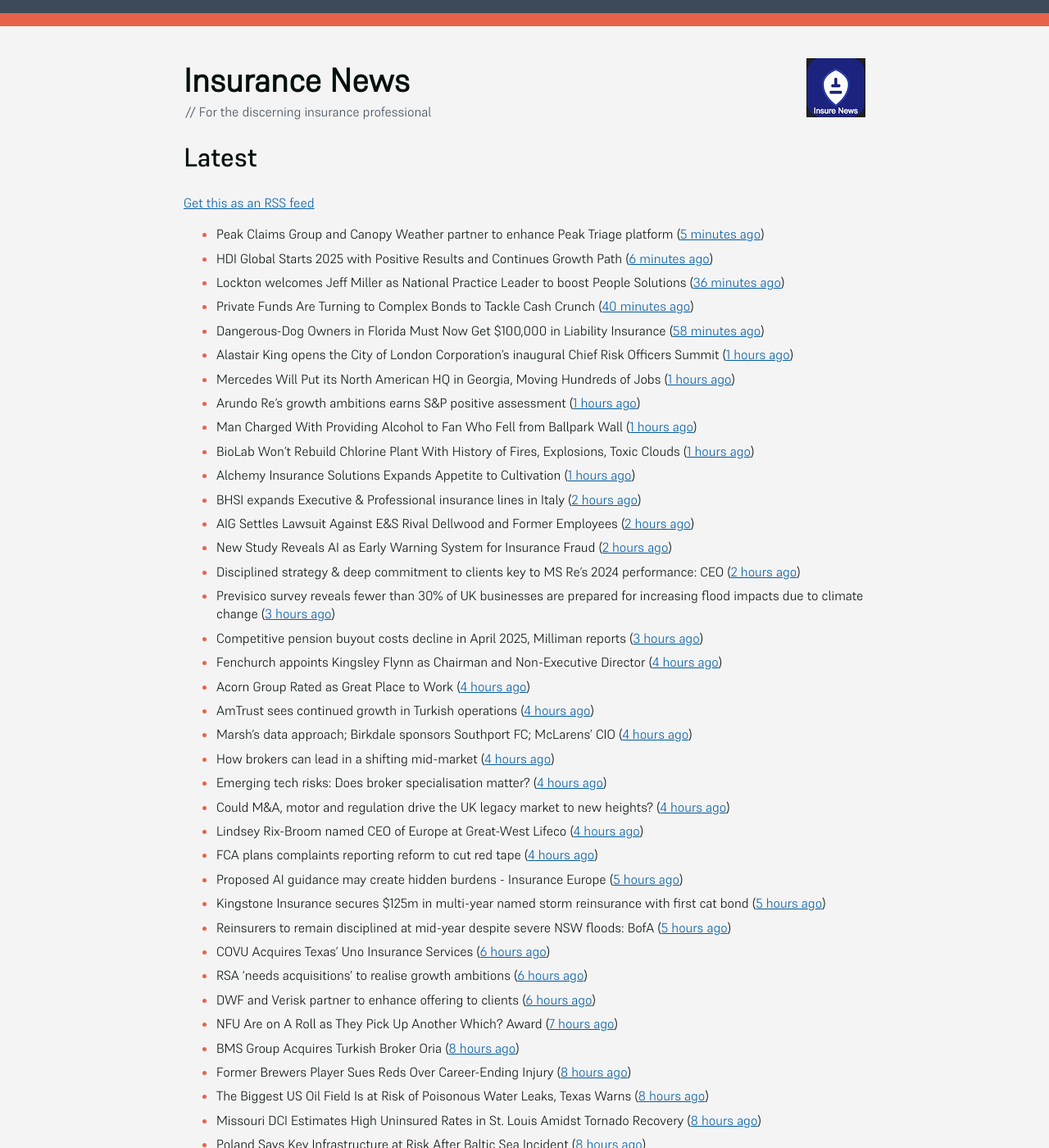
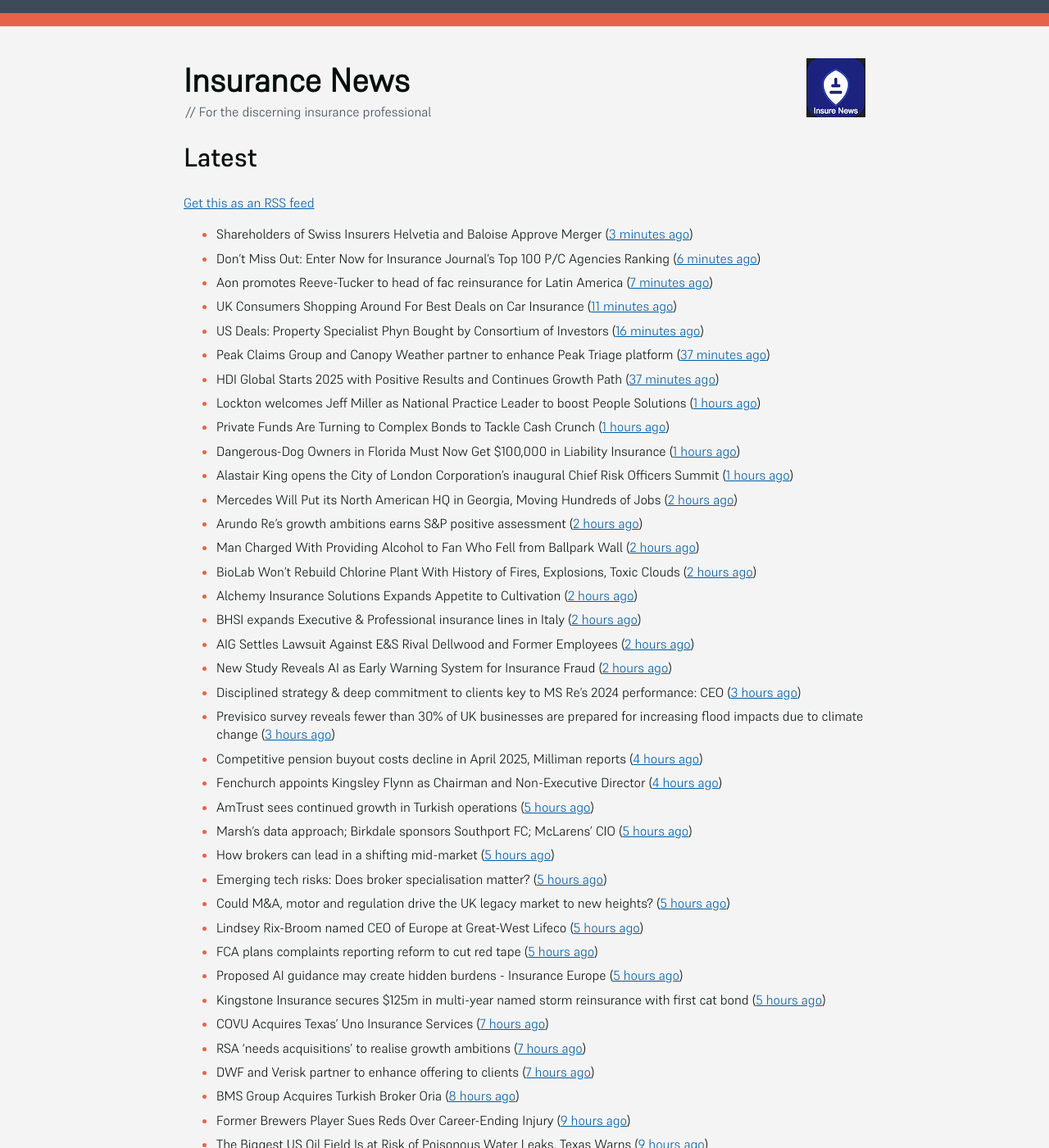
Before and after one commit to mat-0/feeds.thechels.uk, a Jekyll site: the page built from index.md, in a window 1280 px wide and 1400 px high. Shown: the whole window at 82% size. Built offline with Jekyll 4.4.1, drawn with Linux system fonts in a browser that asks for light colours; some of the changed text lies outside the part shown.

Commit message:
New Feed

```diff
--- a/index.md
+++ b/index.md
@@ -8,44 +8,46 @@ description: Latest Updates
 [Get this as an RSS feed](/feed.rss)
 
 <!-- news_marker starts -->
-- Peak Claims Group and Canopy Weather partner to enhance Peak Triage platform ([5 minutes ago](https://www.reinsurancene.ws/peak-claims-group-and-canopy-weather-partner-to-enhance-peak-triage-platform/))
-- HDI Global Starts 2025 with Positive Results and Continues Growth Path ([6 minutes ago](https://insurance-edge.net/2025/05/23/hdi-global-starts-2025-with-positive-results-and-continues-growth-path/))
-- Lockton welcomes Jeff Miller as National Practice Leader to boost People Solutions ([36 minutes ago](https://www.reinsurancene.ws/lockton-welcomes-jeff-miller-as-national-practice-leader-to-boost-people-solutions/))
-- Private Funds Are Turning to Complex Bonds to Tackle Cash Crunch ([40 minutes ago](https://www.insurancejournal.com/news/national/2025/05/23/824972.htm))
-- Dangerous-Dog Owners in Florida Must Now Get $100,000 in Liability Insurance ([58 minutes ago](https://www.insurancejournal.com/news/southeast/2025/05/23/824968.htm))
+- Shareholders of Swiss Insurers Helvetia and Baloise Approve Merger ([3 minutes ago](https://www.insurancejournal.com/news/international/2025/05/23/824986.htm))
+- Don’t Miss Out: Enter Now for Insurance Journal’s Top 100 P/C Agencies Ranking ([6 minutes ago](https://www.insurancejournal.com/news/national/2025/05/23/824981.htm))
+- Aon promotes Reeve-Tucker to head of fac reinsurance for Latin America ([7 minutes ago](https://www.reinsurancene.ws/aon-promotes-reeve-tucker-to-head-of-fac-reinsurance-for-latin-america/))
+- UK Consumers Shopping Around For Best Deals on Car Insurance ([11 minutes ago](https://insurance-edge.net/2025/05/23/uk-consumers-shopping-around-for-best-deals-on-car-insurance/))
+- US Deals: Property Specialist Phyn Bought by Consortium of Investors ([16 minutes ago](https://insurance-edge.net/2025/05/23/us-deals-property-specialist-phyn-bought-by-consortium-of-investors/))
+- Peak Claims Group and Canopy Weather partner to enhance Peak Triage platform ([37 minutes ago](https://www.reinsurancene.ws/peak-claims-group-and-canopy-weather-partner-to-enhance-peak-triage-platform/))
+- HDI Global Starts 2025 with Positive Results and Continues Growth Path ([37 minutes ago](https://insurance-edge.net/2025/05/23/hdi-global-starts-2025-with-positive-results-and-continues-growth-path/))
+- Lockton welcomes Jeff Miller as National Practice Leader to boost People Solutions ([1 hours ago](https://www.reinsurancene.ws/lockton-welcomes-jeff-miller-as-national-practice-leader-to-boost-people-solutions/))
+- Private Funds Are Turning to Complex Bonds to Tackle Cash Crunch ([1 hours ago](https://www.insurancejournal.com/news/national/2025/05/23/824972.htm))
+- Dangerous-Dog Owners in Florida Must Now Get $100,000 in Liability Insurance ([1 hours ago](https://www.insurancejournal.com/news/southeast/2025/05/23/824968.htm))
 - Alastair King opens the City of London Corporation’s inaugural Chief Risk Officers Summit ([1 hours ago](https://insurance-edge.net/2025/05/23/alastair-king-opens-the-city-of-london-corporations-inaugural-chief-risk-officers-summit/))
-- Mercedes Will Put its North American HQ in Georgia, Moving Hundreds of Jobs ([1 hours ago](https://www.insurancejournal.com/news/southeast/2025/05/23/824961.htm))
-- Arundo Re’s growth ambitions earns S&P positive assessment ([1 hours ago](https://www.reinsurancene.ws/arundo-res-growth-ambitions-earns-sp-positive-assessment/))
-- Man Charged With Providing Alcohol to Fan Who Fell from Ballpark Wall ([1 hours ago](https://www.insurancejournal.com/news/east/2025/05/23/824958.htm))
-- BioLab Won’t Rebuild Chlorine Plant With History of Fires, Explosions, Toxic Clouds ([1 hours ago](https://www.insurancejournal.com/news/southeast/2025/05/23/824955.htm))
-- Alchemy Insurance Solutions Expands Appetite to Cultivation ([1 hours ago](https://www.insurancejournal.com/services/newswire/2025/05/23/822727.htm))
+- Mercedes Will Put its North American HQ in Georgia, Moving Hundreds of Jobs ([2 hours ago](https://www.insurancejournal.com/news/southeast/2025/05/23/824961.htm))
+- Arundo Re’s growth ambitions earns S&P positive assessment ([2 hours ago](https://www.reinsurancene.ws/arundo-res-growth-ambitions-earns-sp-positive-assessment/))
+- Man Charged With Providing Alcohol to Fan Who Fell from Ballpark Wall ([2 hours ago](https://www.insurancejournal.com/news/east/2025/05/23/824958.htm))
+- BioLab Won’t Rebuild Chlorine Plant With History of Fires, Explosions, Toxic Clouds ([2 hours ago](https://www.insurancejournal.com/news/southeast/2025/05/23/824955.htm))
+- Alchemy Insurance Solutions Expands Appetite to Cultivation ([2 hours ago](https://www.insurancejournal.com/services/newswire/2025/05/23/822727.htm))
 - BHSI expands Executive & Professional insurance lines in Italy ([2 hours ago](https://www.reinsurancene.ws/bhsi-expands-executive-professional-insurance-lines-in-italy/))
 - AIG Settles Lawsuit Against E&S Rival Dellwood and Former Employees ([2 hours ago](https://www.insurancejournal.com/news/national/2025/05/23/824949.htm))
 - New Study Reveals AI as Early Warning System for Insurance Fraud ([2 hours ago](https://insurance-edge.net/2025/05/23/new-study-reveals-ai-as-early-warning-system-for-insurance-fraud/))
-- Disciplined strategy & deep commitment to clients key to MS Re’s 2024 performance: CEO ([2 hours ago](https://www.reinsurancene.ws/disciplined-strategy-deep-commitment-to-clients-key-to-ms-res-2024-performance-ceo/))
+- Disciplined strategy & deep commitment to clients key to MS Re’s 2024 performance: CEO ([3 hours ago](https://www.reinsurancene.ws/disciplined-strategy-deep-commitment-to-clients-key-to-ms-res-2024-performance-ceo/))
 - Previsico survey reveals fewer than 30% of UK businesses are prepared for increasing flood impacts due to climate change ([3 hours ago](https://insurance-edge.net/2025/05/23/previsico-survey-reveals-fewer-than-30-of-uk-businesses-are-prepared-for-increasing-flood-impacts-due-to-climate-change/))
-- Competitive pension buyout costs decline in April 2025, Milliman reports ([3 hours ago](https://www.reinsurancene.ws/competitive-pension-buyout-costs-decline-in-april-2025-milliman-reports/))
+- Competitive pension buyout costs decline in April 2025, Milliman reports ([4 hours ago](https://www.reinsurancene.ws/competitive-pension-buyout-costs-decline-in-april-2025-milliman-reports/))
 - Fenchurch appoints Kingsley Flynn as Chairman and Non-Executive Director ([4 hours ago](https://www.reinsurancene.ws/fenchurch-appoints-kingsley-flynn-as-chairman-and-non-executive-director/))
-- Acorn Group Rated as Great Place to Work ([4 hours ago](https://insurance-edge.net/2025/05/23/acorn-group-rated-as-great-place-to-work/))
-- AmTrust sees continued growth in Turkish operations ([4 hours ago](https://www.reinsurancene.ws/amtrust-sees-continued-growth-in-turkish-operations/))
-- Marsh’s data approach; Birkdale sponsors Southport FC; McLarens’ CIO ([4 hours ago](https://www.postonline.co.uk/news/7957810/marsh%E2%80%99s-data-approach-birkdale-sponsors-southport-fc-mclarens%E2%80%99-cio))
-- How brokers can lead in a shifting mid-market ([4 hours ago](https://www.insurancebusinessmag.com/uk/news/breaking-news/how-brokers-can-lead-in-a-shifting-midmarket-536720.aspx))
-- Emerging tech risks: Does broker specialisation matter? ([4 hours ago](https://www.insurancebusinessmag.com/uk/news/technology/emerging-tech-risks-does-broker-specialisation-matter-536719.aspx))
-- Could M&A, motor and regulation drive the UK legacy market to new heights? ([4 hours ago](https://www.postonline.co.uk/reinsurance/7957816/could-ma-motor-and-regulation-drive-the-uk-legacy-market-to-new-heights))
-- Lindsey Rix-Broom named CEO of Europe at Great-West Lifeco ([4 hours ago](https://www.insurancebusinessmag.com/uk/news/life-insurance/lindsey-rixbroom-named-ceo-of-europe-at-greatwest-lifeco-536718.aspx))
-- FCA plans complaints reporting reform to cut red tape ([4 hours ago](https://www.insurancebusinessmag.com/uk/news/breaking-news/fca-plans-complaints-reporting-reform-to-cut-red-tape-536717.aspx))
+- AmTrust sees continued growth in Turkish operations ([5 hours ago](https://www.reinsurancene.ws/amtrust-sees-continued-growth-in-turkish-operations/))
+- Marsh’s data approach; Birkdale sponsors Southport FC; McLarens’ CIO ([5 hours ago](https://www.postonline.co.uk/news/7957810/marsh%E2%80%99s-data-approach-birkdale-sponsors-southport-fc-mclarens%E2%80%99-cio))
+- How brokers can lead in a shifting mid-market ([5 hours ago](https://www.insurancebusinessmag.com/uk/news/breaking-news/how-brokers-can-lead-in-a-shifting-midmarket-536720.aspx))
+- Emerging tech risks: Does broker specialisation matter? ([5 hours ago](https://www.insurancebusinessmag.com/uk/news/technology/emerging-tech-risks-does-broker-specialisation-matter-536719.aspx))
+- Could M&A, motor and regulation drive the UK legacy market to new heights? ([5 hours ago](https://www.postonline.co.uk/reinsurance/7957816/could-ma-motor-and-regulation-drive-the-uk-legacy-market-to-new-heights))
+- Lindsey Rix-Broom named CEO of Europe at Great-West Lifeco ([5 hours ago](https://www.insurancebusinessmag.com/uk/news/life-insurance/lindsey-rixbroom-named-ceo-of-europe-at-greatwest-lifeco-536718.aspx))
+- FCA plans complaints reporting reform to cut red tape ([5 hours ago](https://www.insurancebusinessmag.com/uk/news/breaking-news/fca-plans-complaints-reporting-reform-to-cut-red-tape-536717.aspx))
 - Proposed AI guidance may create hidden burdens - Insurance Europe ([5 hours ago](https://www.insurancebusinessmag.com/uk/news/technology/proposed-ai-guidance-may-create-hidden-burdens--insurance-europe-536716.aspx))
 - Kingstone Insurance secures $125m in multi-year named storm reinsurance with first cat bond ([5 hours ago](https://www.reinsurancene.ws/kingstone-insurance-secures-125m-in-multi-year-named-storm-reinsurance-with-first-cat-bond/))
-- Reinsurers to remain disciplined at mid-year despite severe NSW floods: BofA ([5 hours ago](https://www.reinsurancene.ws/reinsurers-to-remain-disciplined-at-mid-year-despite-severe-nsw-floods-bofa/))
-- COVU Acquires Texas’ Uno Insurance Services ([6 hours ago](https://www.insurancejournal.com/news/southcentral/2025/05/23/824917.htm))
-- RSA ‘needs acquisitions’ to realise growth ambitions ([6 hours ago](https://www.postonline.co.uk/news/7957807/rsa-%E2%80%98needs-acquisitions%E2%80%99-to-realise-growth-ambitions))
-- DWF and Verisk partner to enhance offering to clients ([6 hours ago](https://www.postonline.co.uk/news/7957815/dwf-and-verisk-partner-to-enhance-offering-to-clients))
-- NFU Are on A Roll as They Pick Up Another Which? Award ([7 hours ago](https://insurance-edge.net/2025/05/23/nfu-are-on-a-roll-as-they-pick-up-another-which-award/))
+- COVU Acquires Texas’ Uno Insurance Services ([7 hours ago](https://www.insurancejournal.com/news/southcentral/2025/05/23/824917.htm))
+- RSA ‘needs acquisitions’ to realise growth ambitions ([7 hours ago](https://www.postonline.co.uk/news/7957807/rsa-%E2%80%98needs-acquisitions%E2%80%99-to-realise-growth-ambitions))
+- DWF and Verisk partner to enhance offering to clients ([7 hours ago](https://www.postonline.co.uk/news/7957815/dwf-and-verisk-partner-to-enhance-offering-to-clients))
 - BMS Group Acquires Turkish Broker Oria ([8 hours ago](https://www.insurancejournal.com/news/international/2025/05/23/824941.htm))
-- Former Brewers Player Sues Reds Over Career-Ending Injury ([8 hours ago](https://www.insurancejournal.com/news/midwest/2025/05/23/824903.htm))
-- The Biggest US Oil Field Is at Risk of Poisonous Water Leaks, Texas Warns ([8 hours ago](https://www.insurancejournal.com/news/southcentral/2025/05/23/824907.htm))
-- Missouri DCI Estimates High Uninsured Rates in St. Louis Amidst Tornado Recovery ([8 hours ago](https://www.insurancejournal.com/news/midwest/2025/05/23/824913.htm))
-- Poland Says Key Infrastructure at Risk After Baltic Sea Incident ([8 hours ago](https://www.insurancejournal.com/news/international/2025/05/23/824938.htm))
+- Former Brewers Player Sues Reds Over Career-Ending Injury ([9 hours ago](https://www.insurancejournal.com/news/midwest/2025/05/23/824903.htm))
+- The Biggest US Oil Field Is at Risk of Poisonous Water Leaks, Texas Warns ([9 hours ago](https://www.insurancejournal.com/news/southcentral/2025/05/23/824907.htm))
+- Missouri DCI Estimates High Uninsured Rates in St. Louis Amidst Tornado Recovery ([9 hours ago](https://www.insurancejournal.com/news/midwest/2025/05/23/824913.htm))
+- Poland Says Key Infrastructure at Risk After Baltic Sea Incident ([9 hours ago](https://www.insurancejournal.com/news/international/2025/05/23/824938.htm))
 - ARAG Group sees premiums surge by more than 17% ([9 hours ago](https://www.insurancebusinessmag.com/uk/news/breaking-news/arag-group-sees-premiums-surge-by-more-than-17-536693.aspx))
 - Viewpoint: The Vital Role of Claim Professionals After Cyberattacks ([9 hours ago](https://www.insurancejournal.com/news/national/2025/05/23/824781.htm))
 - Crypto DeFi Project Cetus Protocol Suffers Security Breach ([9 hours ago](https://www.insurancejournal.com/news/international/2025/05/23/824934.htm))
@@ -53,21 +55,19 @@ description: Latest Updates
 - Tokio Marine HCC names AIG veteran as senior underwriter ([9 hours ago](https://www.insurancebusinessmag.com/uk/news/professional-liability/tokio-marine-hcc-names-aig-veteran-as-senior-underwriter-536690.aspx))
 - European product recalls at record high in first quarter - report ([9 hours ago](https://www.insurancebusinessmag.com/uk/news/breaking-news/european-product-recalls-at-record-high-in-first-quarter--report-536689.aspx))
 - US ‘Not Convinced’ About Lower G7 Price Cap on Russian Oil, European Official Says ([9 hours ago](https://www.insurancejournal.com/news/international/2025/05/23/824931.htm))
-- Four Die as Floods Hammer Area North of Sydney, With More Rain Coming ([9 hours ago](https://www.insurancejournal.com/news/international/2025/05/23/824927.htm))
+- Four Die as Floods Hammer Area North of Sydney, With More Rain Coming ([10 hours ago](https://www.insurancejournal.com/news/international/2025/05/23/824927.htm))
 - In Lawsuit Over Teen’s Death, Judge Rejects Free Speech Rights for AI Chatbots ([10 hours ago](https://www.insurancejournal.com/news/national/2025/05/23/824758.htm))
 - European Officials Weigh Response to US Efforts to Thwart Local DEI Programs ([10 hours ago](https://www.insurancejournal.com/news/international/2025/05/23/824762.htm))
-- ‘Big Beautiful’ Tax Breaks for Insurance Agents in Bill Passed by House, Says Big I ([10 hours ago](https://www.insurancejournal.com/news/national/2025/05/23/824883.htm))
-- Underwriters of the Future Are Constant Partners With Agents, Carrier Exec Says ([10 hours ago](https://www.insurancejournal.com/news/national/2025/05/23/824719.htm))
-- Georgia Tort Reform Law Means New Hurdles for Injured People and Attorneys ([10 hours ago](https://www.insurancejournal.com/news/southeast/2025/05/23/824861.htm))
-- Former Harvard Morgue Manager Pleads Guilty To Selling Stolen Human Remains ([10 hours ago](https://www.insurancejournal.com/news/east/2025/05/23/824859.htm))
-- Ships Have Been Hitting Brooklyn Bridge for Years But Without Fatalities Until Now ([10 hours ago](https://www.insurancejournal.com/news/east/2025/05/23/824881.htm))
-- Massachusetts Hacker to Plead Guilty to PowerSchool Data Breach ([10 hours ago](https://www.insurancejournal.com/news/east/2025/05/23/824874.htm))
-- Are e-scooters worth the hassle? ([10 hours ago](https://www.postonline.co.uk/regulation/7957744/are-e-scooters-worth-the-hassle))
-- Penny Black’s Social Diary: Crawford’s wind; Zurich’s golfing prowess ([10 hours ago](https://www.postonline.co.uk/people/7957569/penny-black%E2%80%99s-social-diary-crawford%E2%80%99s-wind-zurich%E2%80%99s-golfing-prowess))
-- CFC boosts cyber cover for high-risk digital sectors ([20 hours ago](https://www.insurancebusinessmag.com/uk/news/cyber/cfc-boosts-cyber-cover-for-highrisk-digital-sectors-536652.aspx))
+- ‘Big Beautiful’ Tax Breaks for Insurance Agents in Bill Passed by House, Says Big I ([11 hours ago](https://www.insurancejournal.com/news/national/2025/05/23/824883.htm))
+- Underwriters of the Future Are Constant Partners With Agents, Carrier Exec Says ([11 hours ago](https://www.insurancejournal.com/news/national/2025/05/23/824719.htm))
+- Georgia Tort Reform Law Means New Hurdles for Injured People and Attorneys ([11 hours ago](https://www.insurancejournal.com/news/southeast/2025/05/23/824861.htm))
+- Former Harvard Morgue Manager Pleads Guilty To Selling Stolen Human Remains ([11 hours ago](https://www.insurancejournal.com/news/east/2025/05/23/824859.htm))
+- Are e-scooters worth the hassle? ([11 hours ago](https://www.postonline.co.uk/regulation/7957744/are-e-scooters-worth-the-hassle))
+- Penny Black’s Social Diary: Crawford’s wind; Zurich’s golfing prowess ([11 hours ago](https://www.postonline.co.uk/people/7957569/penny-black%E2%80%99s-social-diary-crawford%E2%80%99s-wind-zurich%E2%80%99s-golfing-prowess))
+- CFC boosts cyber cover for high-risk digital sectors ([21 hours ago](https://www.insurancebusinessmag.com/uk/news/cyber/cfc-boosts-cyber-cover-for-highrisk-digital-sectors-536652.aspx))
 - Combating misinformation strategy: Verify, then trust ([21 hours ago](https://www.dig-in.com/opinion/strategies-for-fighting-misinformation))
 - AI is changing insurance strategies for small businesses ([21 hours ago](https://www.dig-in.com/opinion/ai-is-changing-insurance-strategies-for-small-businesses))
-- Kota Raises $14.5 Million to Streamline Insurance Benefits Infrastructure ([23 hours ago](https://www.insurtechinsights.com/kota-raises-14-5-million-to-streamline-insurance-benefits-infrastructure/))
+- Kota Raises $14.5 Million to Streamline Insurance Benefits Infrastructure ([1 days ago](https://www.insurtechinsights.com/kota-raises-14-5-million-to-streamline-insurance-benefits-infrastructure/))
 - State Farm's added California rate hike request gets pushback ([1 days ago](https://www.dig-in.com/news/state-farms-added-california-rate-hike-gets-pushback))
 - Previsico Report Finds Fewer Than 30% of UK Businesses Prepared for Growing Flood Risks Amid Climate Change ([1 days ago](https://www.insurtechinsights.com/previsico-report-finds-fewer-than-30-of-uk-businesses-prepared-for-growing-flood-risks-amid-climate-change/))
 - Marsh McLennan settles massive lawsuit ([1 days ago](https://www.insurancebusinessmag.com/uk/news/legal-insights/marsh-mclennan-settles-massive-lawsuit-536579.aspx))
```
